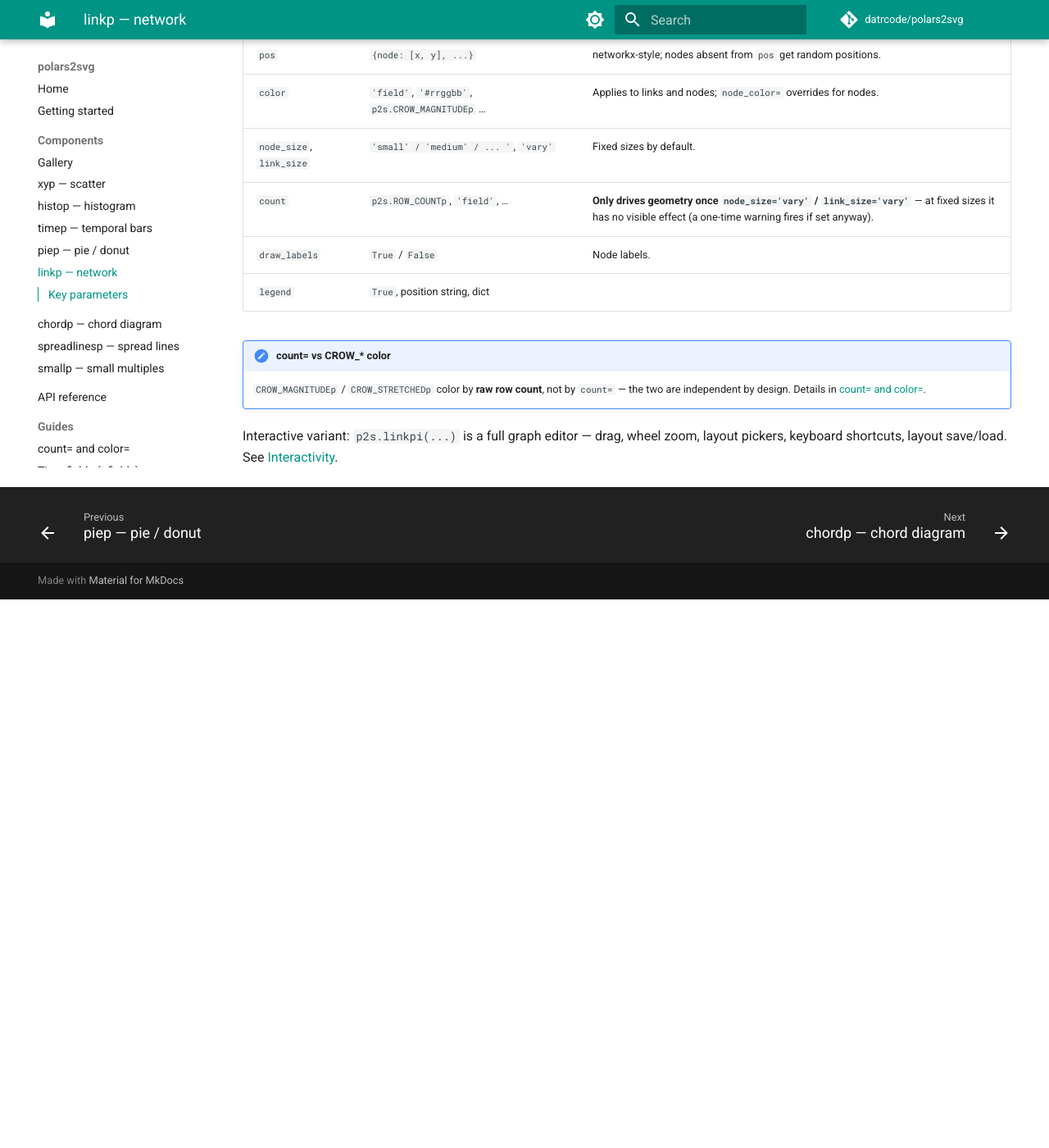
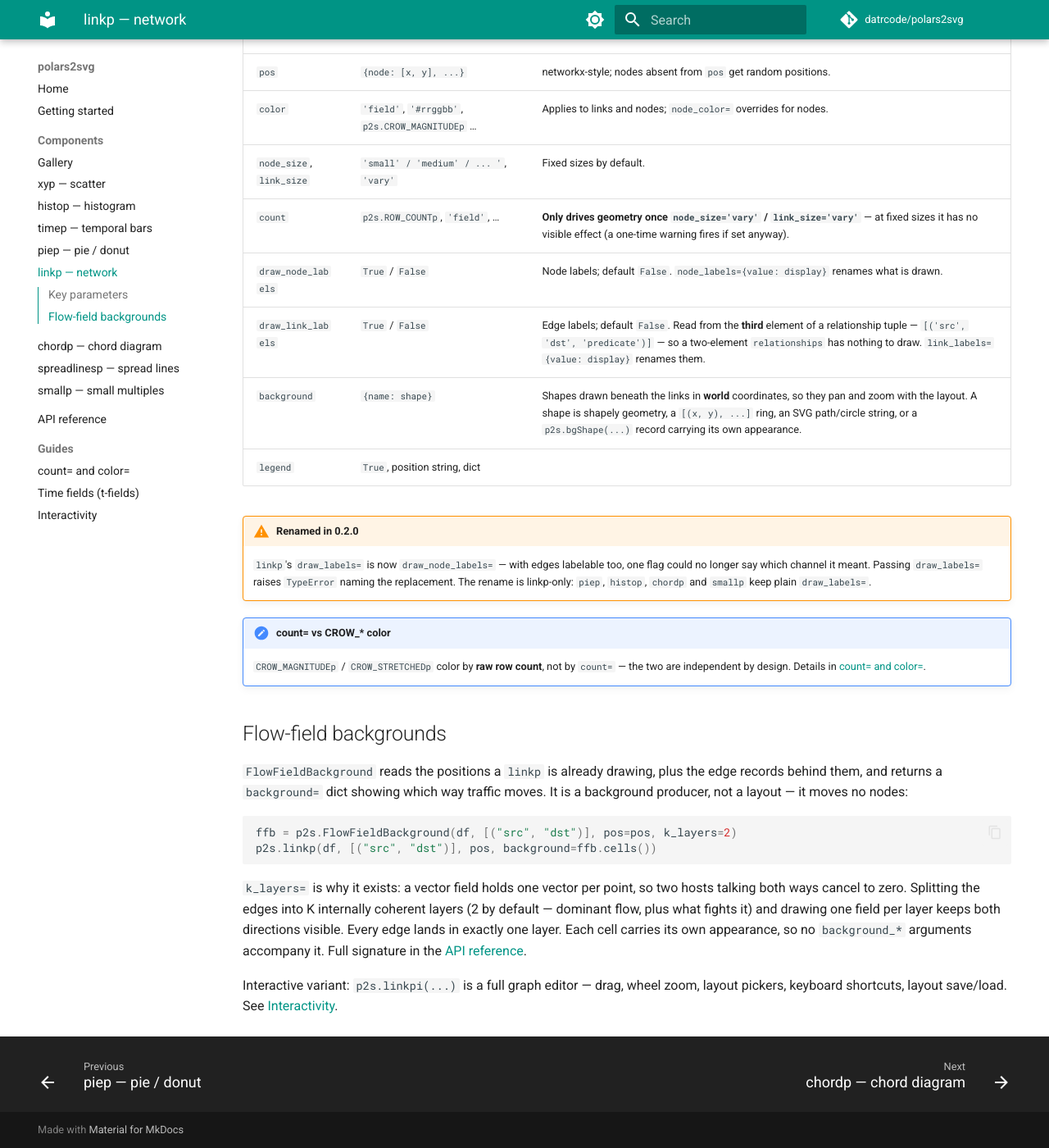
Before and after one commit to datrcode/polars2svg, an MkDocs documentation site: the page built from docs/components/linkp.md, in a window 1280 px wide and 1400 px high, scrolled down 1124 px. Shown: the whole window at 82% size. Built offline with MkDocs 1.6.1 and Material for MkDocs 9.7.7, drawn with Linux system fonts in a browser that asks for light colours; comment, search, counter and statistics services are not loaded; before the commit the page ends 1855 px from its top, so only the background shows below that; some of the changed text lies outside the part shown.

Commit message:
docs: fix linkp's renamed label parameters, document FlowFieldBackground
The draw_labels -> draw_node_labels rename never reached the docs. components/linkp.md and gen_examples.py both still passed draw_labels=, which now raises TypeError, so the example page documented a parameter that no longer exists and make_linkp failed outright on regeneration. The parameter table now covers draw_node_labels, draw_link_labels and background, with a note pointing 0.1.x users at the replacement.

FlowFieldBackground has been exported since the background work landed but appeared nowhere in the docs (PLANNING B6). Adds a Backgrounds section to api.md with its mkdocstrings entry, plus a worked cells() -> background= example on the linkp page.

Both snippets executed; mkdocs build --strict green.

````diff
--- a/docs/components/linkp.md
+++ b/docs/components/linkp.md
@@ -23,7 +23,7 @@ df = pl.DataFrame({"src":  [a for a, _ in edges],
                    "tier": [tier[a] for a, _ in edges]})
 
 p2s.linkp(df, [("src", "dst")], node_color="tier", color="tier",
-          node_size="medium", draw_labels=True, wxh=(400, 360), legend=True)
+          node_size="medium", draw_node_labels=True, wxh=(400, 360), legend=True)
 ```
 
 ## Key parameters
@@ -35,14 +35,41 @@ p2s.linkp(df, [("src", "dst")], node_color="tier", color="tier",
 | `color` | `'field'`, `'#rrggbb'`, `p2s.CROW_MAGNITUDEp` … | Applies to links and nodes; `node_color=` overrides for nodes. |
 | `node_size`, `link_size` | `'small' / 'medium' / ... '`, `'vary'` | Fixed sizes by default. |
 | `count` | `p2s.ROW_COUNTp`, `'field'`, … | **Only drives geometry once `node_size='vary'` / `link_size='vary'`** — at fixed sizes it has no visible effect (a one-time warning fires if set anyway). |
-| `draw_labels` | `True` / `False` | Node labels. |
+| `draw_node_labels` | `True` / `False` | Node labels; default `False`. `node_labels={value: display}` renames what is drawn. |
+| `draw_link_labels` | `True` / `False` | Edge labels; default `False`. Read from the **third** element of a relationship tuple — `[('src', 'dst', 'predicate')]` — so a two-element `relationships` has nothing to draw. `link_labels={value: display}` renames them. |
+| `background` | `{name: shape}` | Shapes drawn beneath the links in **world** coordinates, so they pan and zoom with the layout. A shape is shapely geometry, a `[(x, y), ...]` ring, an SVG path/circle string, or a `p2s.bgShape(...)` record carrying its own appearance. |
 | `legend` | `True`, position string, dict | |
+
+!!! warning "Renamed in 0.2.0"
+    `linkp`'s `draw_labels=` is now `draw_node_labels=` — with edges labelable
+    too, one flag could no longer say which channel it meant. Passing
+    `draw_labels=` raises `TypeError` naming the replacement. The rename is
+    linkp-only: `piep`, `histop`, `chordp` and `smallp` keep plain
+    `draw_labels=`.
 
 !!! note "count= vs CROW_* color"
     `CROW_MAGNITUDEp` / `CROW_STRETCHEDp` color by **raw row count**, not by
     `count=` — the two are independent by design. Details in
     [count= and color=](../guides/count-color.md).
 
+## Flow-field backgrounds
+
+`FlowFieldBackground` reads the positions a `linkp` is already drawing, plus the
+edge records behind them, and returns a `background=` dict showing which way traffic
+moves. It is a background producer, not a layout — it moves no nodes:
+
+```python
+ffb = p2s.FlowFieldBackground(df, [("src", "dst")], pos=pos, k_layers=2)
+p2s.linkp(df, [("src", "dst")], pos, background=ffb.cells())
+```
+
+`k_layers=` is why it exists: a vector field holds one vector per point, so two
+hosts talking both ways cancel to zero. Splitting the edges into K internally
+coherent layers (2 by default — dominant flow, plus what fights it) and drawing one
+field per layer keeps both directions visible. Every edge lands in exactly one
+layer. Each cell carries its own appearance, so no `background_*` arguments
+accompany it. Full signature in the [API reference](../api.md#backgrounds).
+
 Interactive variant: `p2s.linkpi(...)` is a full graph editor — drag, wheel
 zoom, layout pickers, keyboard shortcuts, layout save/load. See
 [Interactivity](../guides/interactivity.md).
--- a/docs/gen_examples.py
+++ b/docs/gen_examples.py
@@ -104,7 +104,7 @@ def make_linkp():
         "tier": [tier[a] for a, _ in edges],
     })
     save(p2s.linkp(df, [("src", "dst")], node_color="tier", color="tier",
-                   node_size="medium", draw_labels=True, wxh=(400, 360),
+                   node_size="medium", draw_node_labels=True, wxh=(400, 360),
                    legend=True),
          "linkp_network.svg")
 
````
Also changed, not shown: docs/api.md (+12 -0 lines).
